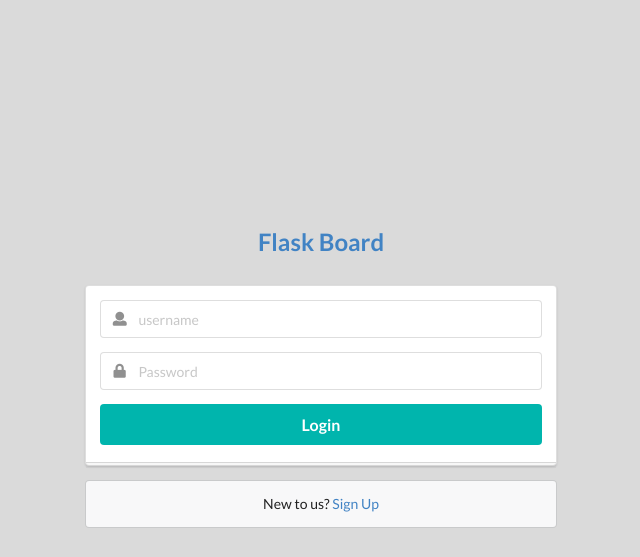
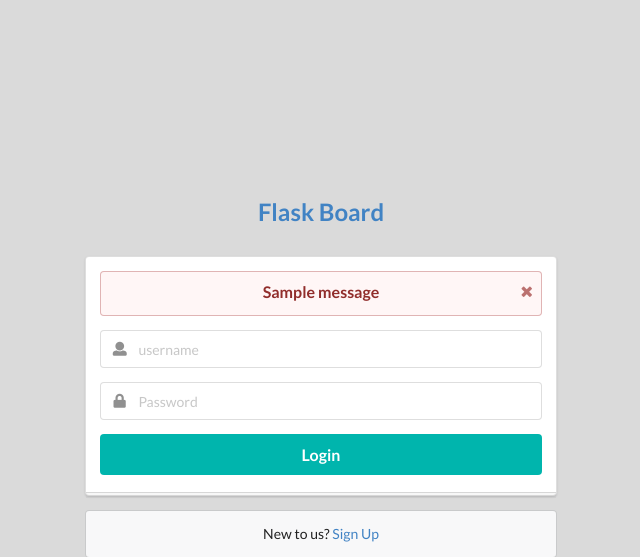
Before and after one commit to claudiajh/flask-board, a Flask app: page /login in a window 1280 px wide. Shown: the top 557 px of the page, without its empty margins (319-959 px from the left). Run offline with Flask 2, Linux system fonts and the light colour scheme; tables that the repository leaves empty hold one stand-in row (values such as "Sample post"); one stand-in notice (Sample message) is shown; some libraries are stand-ins or nearby versions.

Commit message:
login 시 id, pw 값이 일치하지 않을 경우 에러 출력

```diff
--- a/app/models/UserModel.py
+++ b/app/models/UserModel.py
@@ -5,8 +5,7 @@ class UserModel(db.Model):
     __tablename__ = 'user'
     __table_args__ = {'mysql_collate': 'utf8_general_ci'}
 
-    no = db.Column(db.Integer, primary_key=True)  # 번호
-    username = db.Column(db.String(50), nullable=False, unique=True)  # username
+    username = db.Column(db.String(50), nullable=False, primary_key=True)  # username
     password = db.Column(db.String(100), nullable=False)  # password
     email = db.Column(db.String(100), nullable=False)  # email
     create_time = db.Column(db.DATETIME)  # 가입일
--- a/app/route/user.py
+++ b/app/route/user.py
@@ -8,8 +8,13 @@ from app.models.UserModel import UserModel
 def login_index():
     if request.method == 'POST':
         loginUser = UserModel.query.filter_by(username=request.form['username']).filter_by(
-            password=request.form['password']).one()
-        if loginUser is not None:
+            password=request.form['password']).first()  # one -> 첫 번째꺼가 없으면 오류, first -> 첫 번째꺼가 없으면 None
+
+        if loginUser is None:
+            flash('id, pw를 확인해주세요.')
+            return redirect(url_for('login_index'))
+
+        else:
             return redirect(url_for('board_index'))
 
     return render_template('login.html')
--- a/app/templates/login.html
+++ b/app/templates/login.html
@@ -2,8 +2,20 @@
 
 {% block body %}
   <div class="ui stacked segment">
+    {% with messages = get_flashed_messages() %}
+      {% if messages %}
+        <div class="ui negative message">
+          <i class="close icon"></i>
+          <div class="header">
+            {% for message in messages %}
+              {{ message }}
+            {% endfor %}
+          </div>
+        </div>
+      {% endif %}
+    {% endwith %}
+
     <form class="ui form" action="{{ request.path }}" method="post">
-
       <div class="field">
         <div class="ui fluid left icon input">
           <i class="user icon"></i>
--- a/app/templates/signup.html
+++ b/app/templates/signup.html
@@ -37,5 +37,9 @@
       <button class="ui fluid large teal button" type="submit">Sign Up</button>
     </form>
   </div>
-
+  <style>
+    .column {
+      max-width: 500px;
+    }
+  </style>
 {% endblock %}
```
